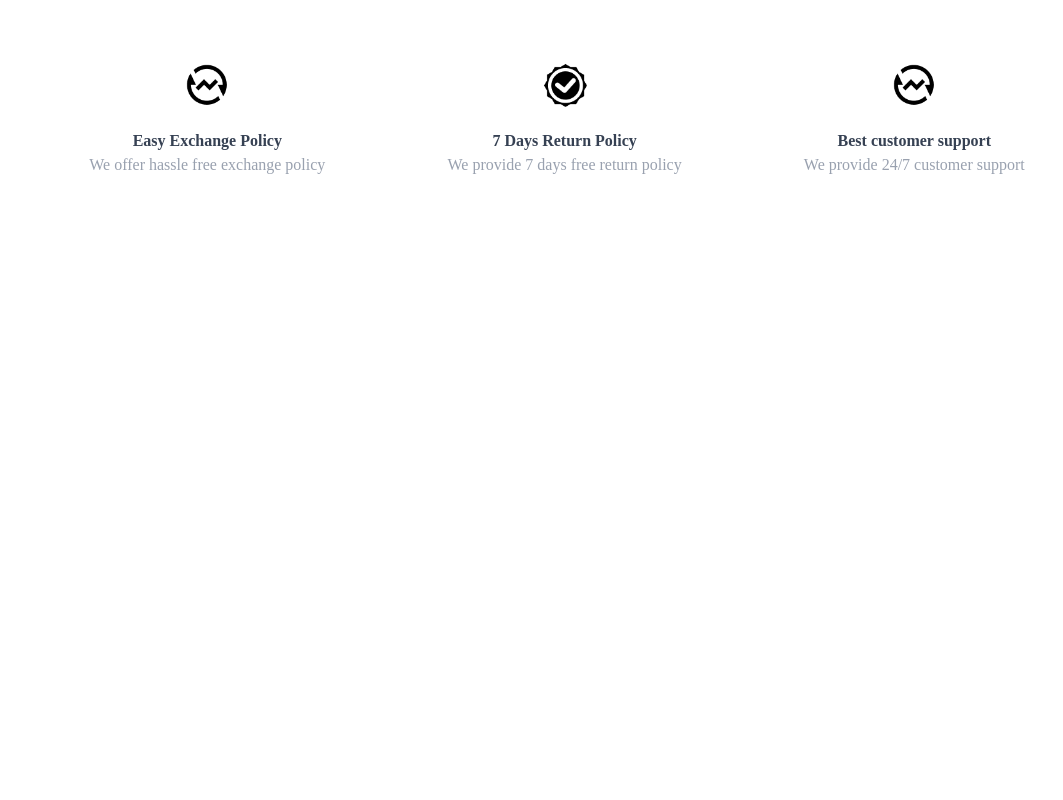
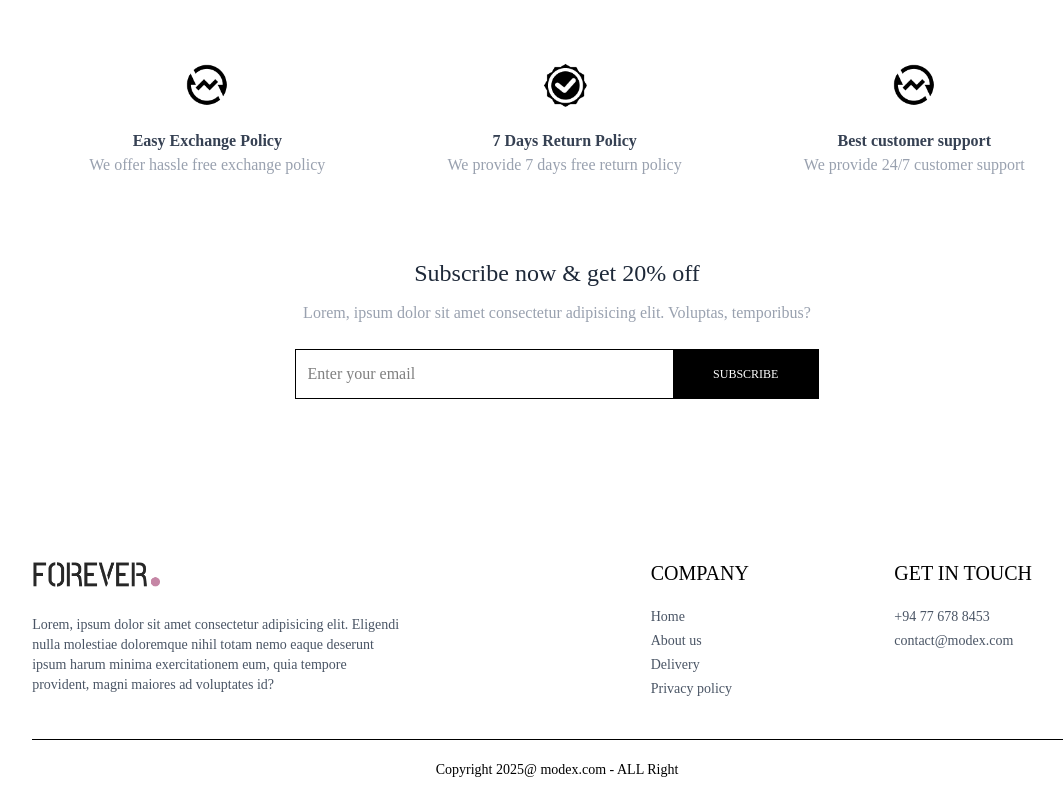
Before and after one commit to S-A-N-D-A-R-U/modex-ecommerce, a React (Vite) app in the folder frontend/: page / in a window 1280 px wide. Shown: the part 1764-2564 px from the top of the page, without its empty margins (83-1146 px from the left). Before the commit the page ends 2021 px from the top, so only its background shows below. Built offline with nearby package versions, Linux system fonts and the light colour scheme.

Commit message:
feat: add footer news letter box

```diff
--- a/frontend/src/App.jsx
+++ b/frontend/src/App.jsx
@@ -10,6 +10,7 @@ import Login from './pages/Login'
 import PlaceOrder from './pages/PlaceOrder'
 import Orders from './pages/Orders'
 import Navbar from './components/Navbar'
+import Footer from './components/Footer'
 
 const App = () => {
   return (
@@ -25,8 +26,8 @@ const App = () => {
         <Route path='/login' element={<Login/>} />
         <Route path='/place-order' element={<PlaceOrder/>} />
         <Route path='/orders' element={<Orders/>} />
-
       </Routes>
+      <Footer/>
     </div>
   )
 }
--- /dev/null
+++ b/frontend/src/components/Footer.jsx
@@ -0,0 +1,44 @@
+import React from "react";
+import { assets } from "../assets/assets";
+
+const Footer = () => {
+  return (
+    <div>
+      <div className="flex flex-col sm:grid grid-cols-[3fr_1fr_1fr] gap-14 my-10 mt-40 text-sm">
+        <div>
+          <img src={assets.logo} alt="" className="mb-5 w-32" />
+          <p className="w-full md:w-2/3 text-gray-600">
+            Lorem, ipsum dolor sit amet consectetur adipisicing elit. Eligendi
+            nulla molestiae doloremque nihil totam nemo eaque deserunt ipsum
+            harum minima exercitationem eum, quia tempore provident, magni
+            maiores ad voluptates id?
+          </p>
+        </div>
+
+        <div>
+            <p className="text-xl font-medium mb-5">COMPANY</p>
+            <ul className="flex flex-col gap-1 text-gray-600">
+                <li>Home</li>
+                <li>About us</li>
+                <li>Delivery</li>
+                <li>Privacy policy</li>
+            </ul>
+        </div>
+
+        <div>
+            <p className="text-xl font-medium mb-5">GET IN TOUCH</p>
+            <ul className="flex flex-col gap-1 text-gray-600">
+                <li>+94 77 678 8453</li>
+                <li>contact@modex.com</li>
+            </ul>
+        </div>
+      </div>
+      <div>
+        <hr/>
+        <p className="py-5 text-sm text-center">Copyright 2025@ modex.com - ALL Right</p>
+      </div>
+    </div>
+  );
+};
+
+export default Footer;
--- /dev/null
+++ b/frontend/src/components/NewsLetterBox.jsx
@@ -0,0 +1,23 @@
+import React from 'react'
+
+const NewsLetterBox = () => {
+const onSubmitHandler = (e) => {
+    e.preventDefault()
+}
+
+  return (
+    <div className='text-center'>
+        <p className='text-2xl font-medium text-gray-800'>Subscribe now & get 20% off</p>
+        <p className='text-gray-400 mt-3'>
+            Lorem, ipsum dolor sit amet consectetur adipisicing elit. Voluptas, temporibus?
+        </p>
+
+        <form onSubmit={onSubmitHandler} action="" className='w-full sm:w-1/2 flex items-center gap-3 mx-auto my-6 border pl-3'>
+            <input type="email" name="" id="" placeholder='Enter your email' className='w-full sm:flex-1  outline-none' required/>
+            <button type='submit' className='bg-black text-white text-xs px-10 py-4'>SUBSCRIBE</button>
+        </form>
+    </div>
+  )
+}
+
+export default NewsLetterBox
--- a/frontend/src/pages/Home.jsx
+++ b/frontend/src/pages/Home.jsx
@@ -3,6 +3,7 @@ import Hero from '../components/Hero'
 import LatestCollection from '../components/LatestCollection'
 import BestSeller from '../components/BestSeller'
 import OurPolicy from '../components/OurPolicy'
+import NewsLetterBox from '../components/NewsLetterBox'
 
 const Home = () => {
   return (
@@ -11,6 +12,7 @@ const Home = () => {
       <LatestCollection/>
       <BestSeller/>
       <OurPolicy/>
+      <NewsLetterBox/>
     </div>
   )
 }
```
